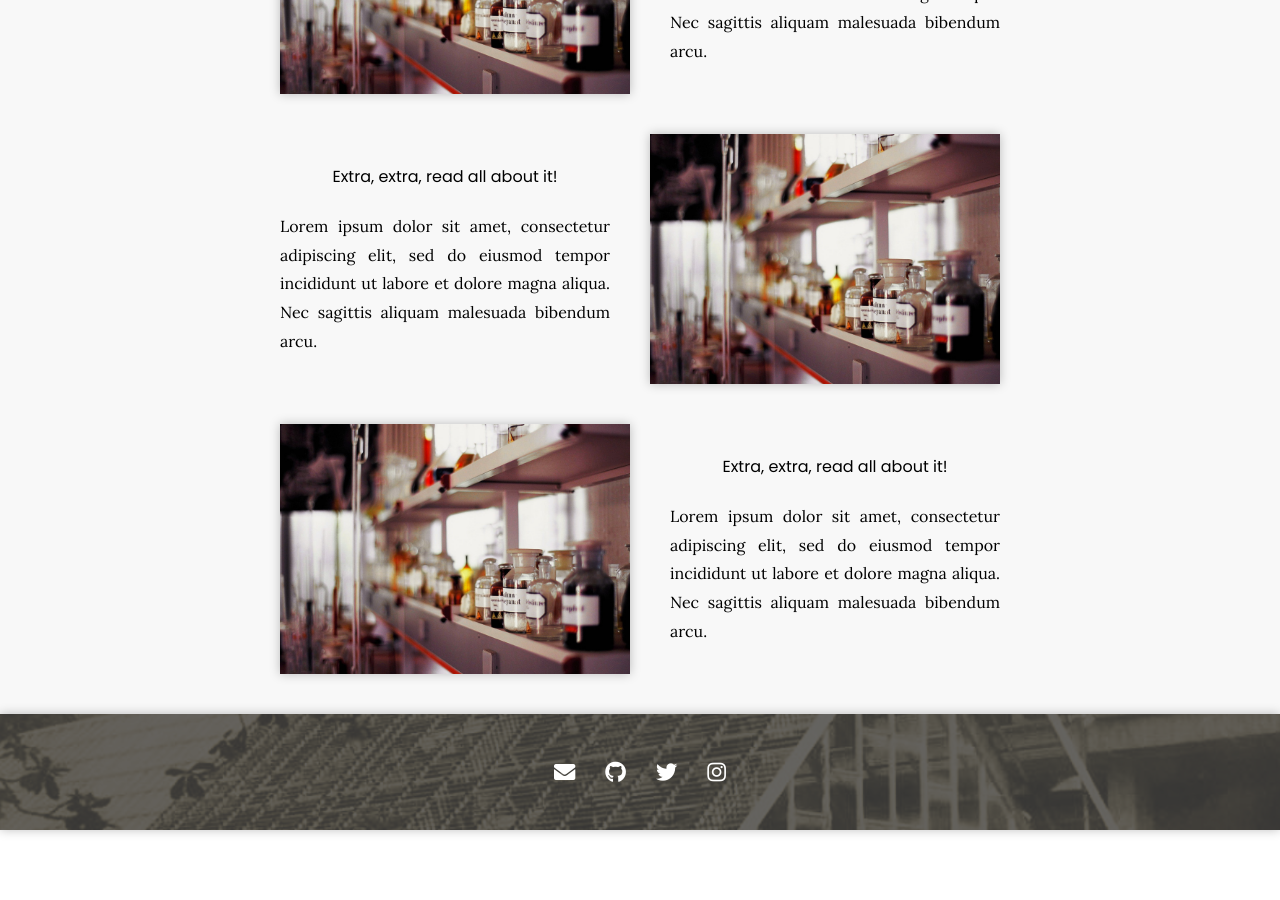
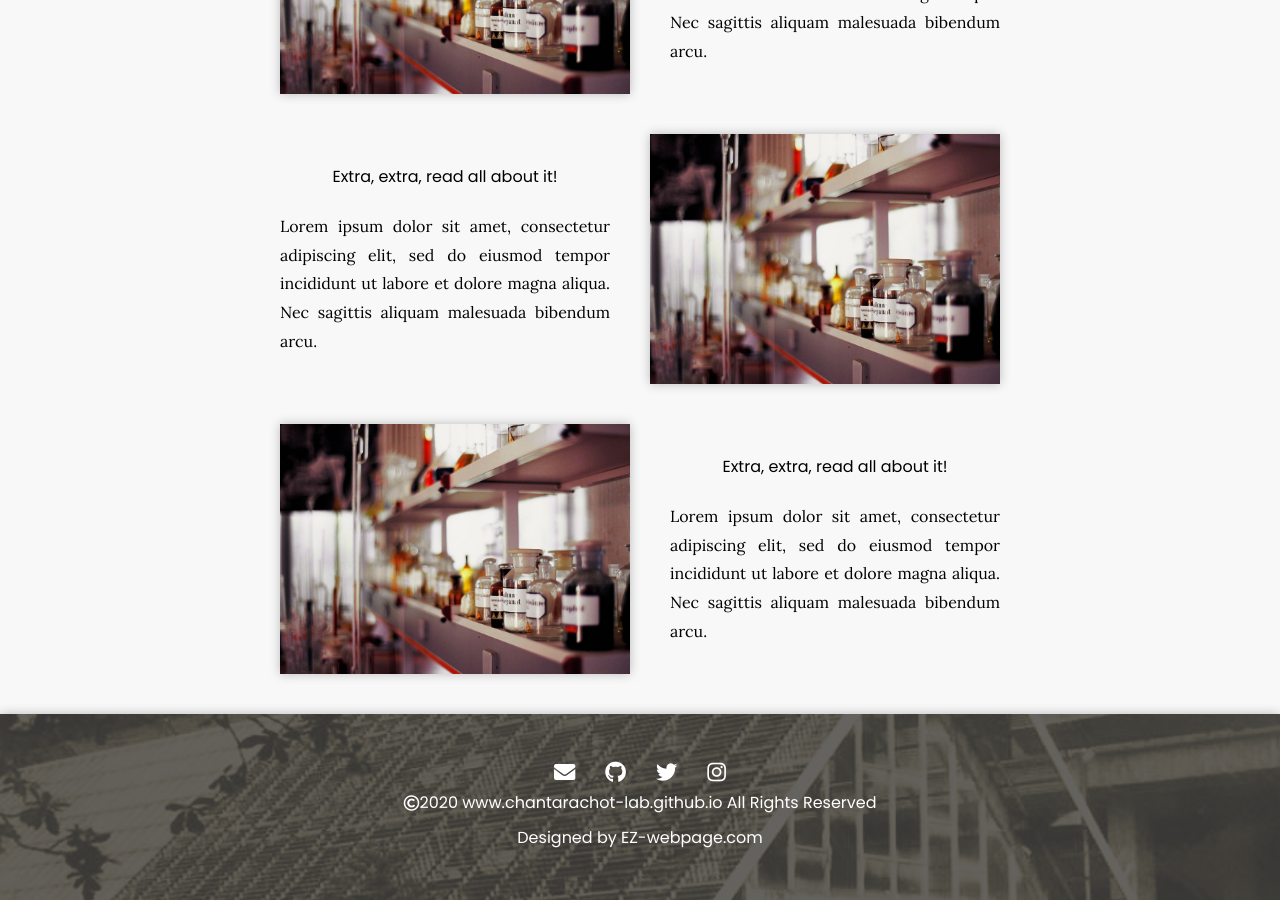
Before and after one commit to Chantarachot-Lab/chantarachot-lab.com, a Jekyll site: the page built from index.md, in a window 1280 px wide and 900 px high, scrolled down 1025 px. Built offline with Jekyll 4.4.1, drawn with Linux system fonts in a browser that asks for light colours; nearby versions of some CDN libraries.

Commit message:
Update footer.html

```diff
--- a/_includes/footer.html
+++ b/_includes/footer.html
@@ -8,5 +8,13 @@
     {%- include social-link.html type="rss" large=true -%}
     {%- endcomment -%}
   </div>
+  <br>
+  <div class="footer_row">
+    <i class="far fa-copyright"></i><a href="https://chantarachot-lab.github.io/">2020 www.chantarachot-lab.github.io All Rights Reserved</a>
+  </div>
+  <br>
+  <div class="footer_row">
+    {% include big-link.html text="Designed by EZ-webpage.com" link="https://ez-webpage.com" -%}
+  </div>
   <!-- &copy; <script>document.write(new Date().getFullYear())</script> {{ site.title }} -->
 </footer>
```
